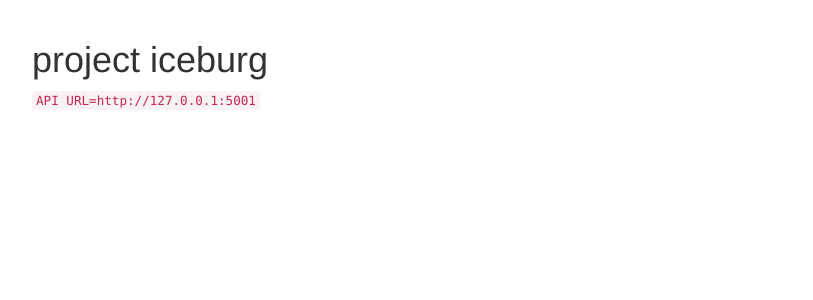
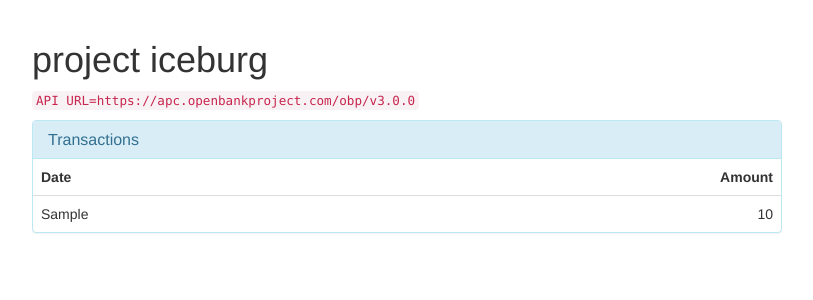
Before and after one commit to jayanthilal/project_iceburg, a Flask app: page / in a window 1280 px wide. Shown: the part 52-352 px from the top of the page, without its empty margins (38-851 px from the left). Run offline with Flask 2, Linux system fonts and the light colour scheme; a database or web service that is not in the repository returns one stand-in record (values such as "Sample title"); data that the repository does not hold is empty; some libraries are stand-ins or nearby versions.

Commit message:
Grabs customer account data and transactions, aggregates and displays

```diff
--- a/iceburg/web/config.py
+++ b/iceburg/web/config.py
@@ -5,4 +5,4 @@
     DEBUG = False
     CSRF_ENABLED = True
     SECRET_KEY = 'this-really-needs-to-be-changed'
-    API_URL = os.environ.get('API_URL', 'http://127.0.0.1:5001')
+    API_URL = os.environ.get('API_URL', 'https://apc.openbankproject.com/obp/v3.0.0')
--- a/iceburg/web/templates/index.html
+++ b/iceburg/web/templates/index.html
@@ -5,4 +5,27 @@
 {% block container %}
 <h1>project iceburg</h1>
 <p><code>API URL={{ api_url }}</code></p>
+
+<div class="row">
+    <div class="col-md-8">
+        <div class="panel panel-info">
+            <div class="panel-heading">
+                <h3 class="panel-title">Transactions</h3>
+            </div>
+            <table class="table">
+                <tr>
+                    <th>Date</th>
+                    <th class="text-right">Amount</th>
+                </tr>
+                {% for transaction in transactions %}
+                <tr>
+                    <td>{{ transaction }}</td>
+                    <td class="text-right">{{ transactions[transaction] }}</td>
+                </tr>
+                {% endfor %}
+            </table>
+
+        </div>
+    </div>
+</div>
 {% endblock %}
--- a/iceburg/web/views/__init__.py
+++ b/iceburg/web/views/__init__.py
@@ -1,6 +1,10 @@
+import collections
+import decimal
 import logging
 
-from flask import render_template, Blueprint, jsonify, request, Response
+from flask import render_template, Blueprint, jsonify, request, Response, current_app, flash
+import requests
+
 from iceburg.web.config import Config
 
 LOGGER = logging.getLogger(__name__)
@@ -10,4 +14,121 @@
 
 @app.route('/')
 def index():
-    return render_template('index.html', api_url=Config.API_URL)
+    login_result = requests.post(
+        'https://apc.openbankproject.com/my/logins/direct',
+        headers={'Authorization': 'DirectLogin username="Robert.Anz.01", password="X!f98b6237", consumer_key="n4giy0finiahltld12sfaq0c3wwak5qvpccpyojt"'}
+    )
+    if login_result.status_code == 200:
+        token = login_result.json()['token']
+        print(token)
+    else:
+        flash(login_result.json())
+        render_template('index.html', api_url=Config.API_URL)
+        return
+
+    get_accounts_response = requests.get(
+        '{}/my/accounts'.format(current_app.config['API_URL']),
+        headers={'Authorization': 'DirectLogin token="{}"'.format(token)}
+    )
+    # Example list of accounts
+    # [{
+    #   "id":"42b530a5-75d0-4249-8243-7e9c5e519ed6",
+    #   "label":"Robert.Anz.01 M35 11..258",
+    #   "bank_id":"au.01.aum.anz",
+    #   "account_routing":{
+    #     "scheme":"OBP",
+    #     "address":"42b530a5-75d0-4249-8243-7e9c5e519ed6"
+    #   }
+    # }
+    accounts = get_accounts_response.json()
+    transaction_results = []
+
+    for account in accounts:
+        get_transactions_url = '/banks/{bank_id}/accounts/{account_id}/owner/transactions'.format(
+            bank_id=account['bank_id'], account_id=account['id']
+        )
+        get_transactions_response = requests.get(
+            '{}{url}'.format(current_app.config['API_URL'], url=get_transactions_url),
+            headers={'Authorization': 'DirectLogin token="{}"'.format(token)}
+        )
+        transaction_results.append(get_transactions_response.json())
+        # print(get_transactions_response.json())
+
+    # {
+    # "transactions": [{
+    #     "id": "e6077987-7935-4bc7-9eb4-dae43d146274",
+    #     "this_account": {
+    #         "id": "42b530a5-75d0-4249-8243-7e9c5e519ed6",
+    #         "bank_routing": {
+    #             "scheme": "OBP",
+    #             "address": "42b530a5-75d0-4249-8243-7e9c5e519ed6"
+    #         },
+    #         "account_routing": {
+    #             "scheme": "OBP",
+    #             "address": "42b530a5-75d0-4249-8243-7e9c5e519ed6"
+    #         },
+    #         "holders": [{
+    #             "name": "Robert.Anz.01",
+    #             "is_alias": false
+    #         }],
+    #         "kind": "CURRENT PLUS"
+    #     },
+    #     "other_account": {
+    #         "id": "1c7e4e0c-36e0-4cd8-92ff-f7fca7420a40",
+    #         "bank_routing": {
+    #             "scheme": null,
+    #             "address": null
+    #         },
+    #         "account_routing": {
+    #             "scheme": null,
+    #             "address": null
+    #         },
+    #         "kind": null,
+    #         "metadata": {
+    #             "public_alias": "ALIAS_B8BD43",
+    #             "private_alias": null,
+    #             "more_info": "Savings",
+    #             "URL": "http://www.nab.com.au",
+    #             "image_URL": "https://www.carloanworld.com.au/wp-content/uploads/2013/12/nab_logo.gif",
+    #             "open_corporates_URL": null,
+    #             "corporate_location": null,
+    #             "physical_location": null
+    #         }
+    #     },
+    #     "details": {
+    #         "type": "10219",
+    #         "description": "Savings",
+    #         "posted": "2015-12-30T11:02:17Z",
+    #         "completed": "2015-12-30T11:02:17Z",
+    #         "new_balance": {
+    #             "currency": "AUD",
+    #             "amount": "16560.99"
+    #         },
+    #         "value": {
+    #             "currency": "AUD",
+    #             "amount": "-408.88"
+    #         }
+    #     },
+    #     "metadata": {
+    #         "narrative": null,
+    #         "comments": [],
+    #         "tags": [],
+    #         "images": [],
+    #         "where": null
+    #     }
+    # }
+
+    # aggregate the transaction history..
+    transactions = []
+    for transaction_result in transaction_results:
+        for transaction in transaction_result['transactions']:
+            transactions.append(transaction)
+
+    # summarise the costs..
+    count = collections.defaultdict(decimal.Decimal)
+    for item in transactions:
+        count[item['other_account']['metadata']['more_info']] += decimal.Decimal(item['details']['value']['amount'])
+    tran_summary = dict(count)
+    print(tran_summary)
+
+    return render_template('index.html', api_url=Config.API_URL, transactions=tran_summary)
--- a/requirements.txt
+++ b/requirements.txt
@@ -1 +1,2 @@
 flask
+requests
```
